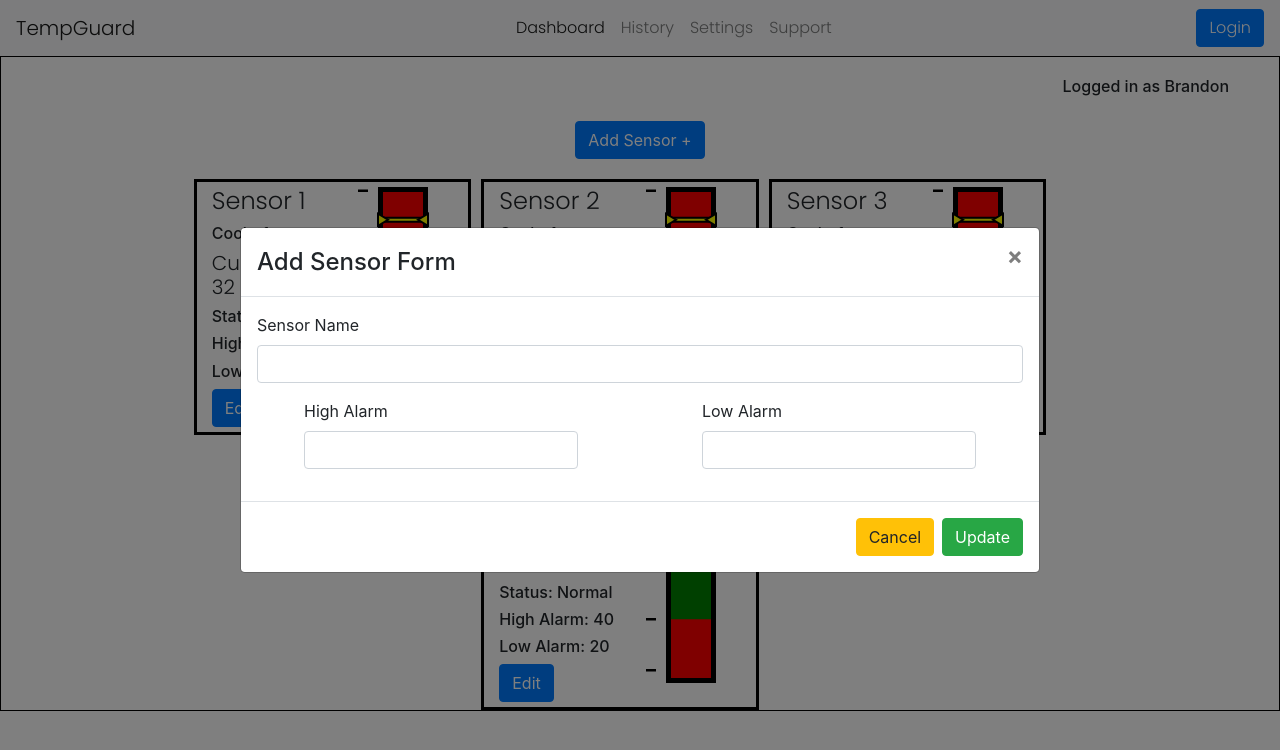
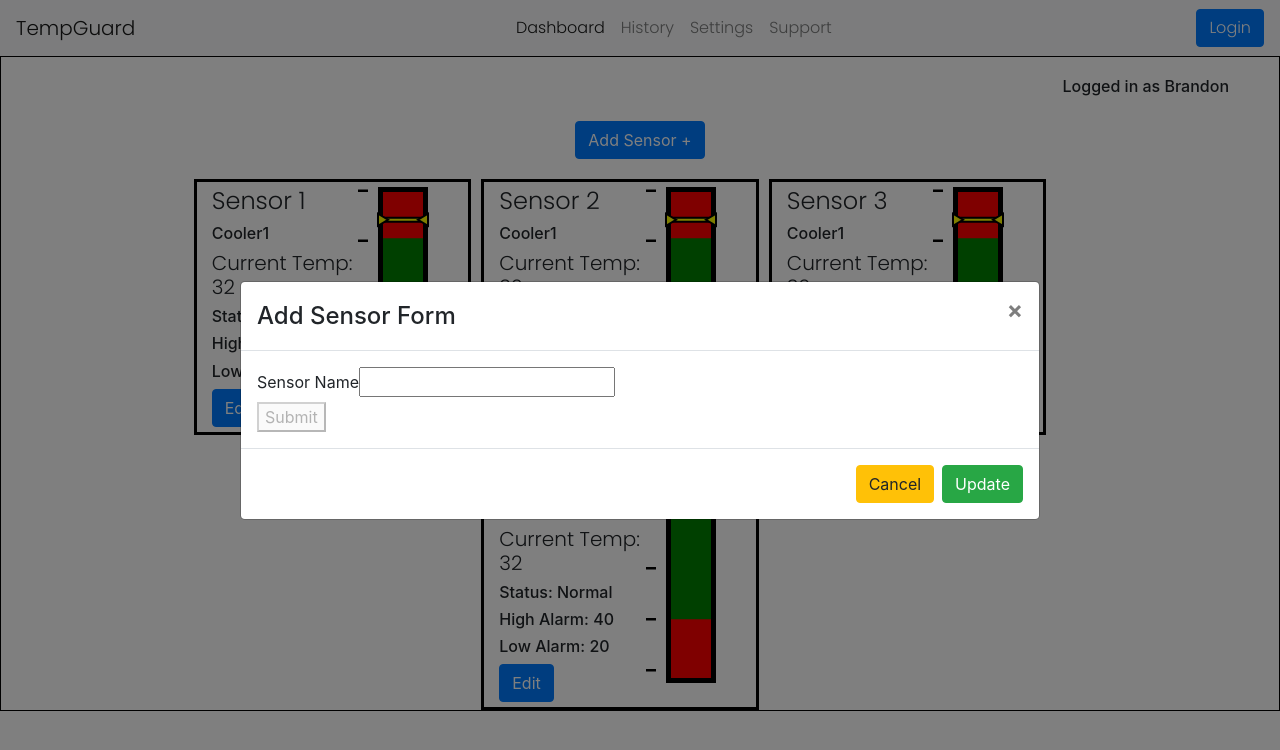
Before and after one commit to bkunke1/tempGuardOAuthClient, a React (Create React App) app: page /dashboard in a window 1280 px wide. Both pictures are taken after a click on the button "Add Sensor +". Shown: the top 750 px of the page. Built offline with nearby package versions, Linux system fonts and the light colour scheme; no server answers.

Commit message:
added add sensor form validation

```diff
--- /dev/null
+++ b/src/Components/Forms/CreateSensorForm/CreateSensorForm.module.css
@@ -0,0 +1,13 @@
+.errorText {
+    color:rgb(238, 6, 45);
+    font-weight: 800;
+}
+
+.formControl {
+}
+
+.invalid {
+    border: 2px solid red;
+  border-radius: 4px;
+  background-color: #eb12124f;
+}
--- /dev/null
+++ b/src/Components/Forms/CreateSensorForm/CreateSensorForm.tsx
@@ -0,0 +1,71 @@
+import React, { useState } from 'react';
+import styles from './CreateSensorForm.module.css';
+
+export default function CreateSensorForm() {
+  const [enteredSensorName, setEnteredSensorName] = useState('');
+  const [enteredSensorNameIsTouched, setEnteredSensorNameIsTouched] =
+    useState(false);
+
+  const enteredSensorNameIsValid = enteredSensorName.trim() !== '';
+  const sensorNameInputIsInvalid =
+    !enteredSensorNameIsValid && enteredSensorNameIsTouched;
+
+  const enteredSensorHighAlarmIsValid = false;
+  const enteredSensorLowAlarmIsValid = false;
+
+  let formIsValid = false;
+
+  if (
+    enteredSensorNameIsValid &&
+    enteredSensorHighAlarmIsValid &&
+    enteredSensorLowAlarmIsValid
+  ) {
+    formIsValid = true;
+  }
+
+  const sensorInputChangeHandler = (event: any) => {
+    setEnteredSensorName(event.target.value);
+  };
+
+  const sensorInputBlurHandler = (event: any) => {
+    setEnteredSensorNameIsTouched(true);
+  };
+
+  const createSensorFormSubmitHandler = (event: any) => {
+    event.preventDefault();
+
+    setEnteredSensorNameIsTouched(true);
+
+    if (!enteredSensorNameIsValid) {
+      return;
+    }
+    console.log(enteredSensorName);
+    setEnteredSensorName('');
+    setEnteredSensorNameIsTouched(false);
+  };
+
+  const sensorNameInputClasses = sensorNameInputIsInvalid
+    ? styles.invalid
+    : styles.formControl;
+
+  return (
+    <form onSubmit={createSensorFormSubmitHandler}>
+      <div>
+        <label htmlFor="sensorName">Sensor Name</label>
+        <input
+          className={sensorNameInputClasses}
+          type="text"
+          id="sensorName"
+          onChange={sensorInputChangeHandler}
+          onBlur={sensorInputBlurHandler}
+        />
+        {sensorNameInputIsInvalid && (
+          <p className={styles.errorText}>Sensor Name must not be empty.</p>
+        )}
+      </div>
+      <div className="">
+        <button disabled={!formIsValid}>Submit</button>
+      </div>
+    </form>
+  );
+}
--- a/src/Pages/DashboardPage/Dashboard.tsx
+++ b/src/Pages/DashboardPage/Dashboard.tsx
@@ -1,8 +1,9 @@
-import React, { useContext } from 'react';
+import React, { useContext, useRef, useState } from 'react';
 import { myContext } from '../../Context';
 import { IUser } from '../../types/maintypes';
 import styles from './Dashboard.module.css';
 import Sensor from '../../Components/Sensor/Sensor';
+import CreateSensorForm from '../../Components/Forms/CreateSensorForm/CreateSensorForm';
 import { setEnvironment } from '../../Context';
 
 // Bootstrap Components
@@ -15,16 +16,32 @@ import { Omit, BsPrefixProps } from 'react-bootstrap/esm/helpers';
 
 export default function Dashboard() {
   const context = useContext(myContext) as IUser;
+  const [enteredSensorName, setEnteredSensorName] = useState('');
 
-  const createSensor = () => {
-    console.log('create sensor clicked');
-    fetch(`${setEnvironment}/createSensor`)
-      .then((res) => {
-        console.log(res);
-      })
-      .catch((err) => {
-        console.log(err);
-      });
+  const sensorNameInputHandler = (event: any) => {
+    setEnteredSensorName(event.target.value);
+
+    if (enteredSensorName.trim() == '') {
+
+    }
+  };
+
+  const createSensorModalSubmissionHandler = (event: any) => {
+    console.log('create sensor submitted');
+    event.preventDefault();
+    console.log(enteredSensorName);
+
+    if (enteredSensorName.trim() == '') {
+
+    }
+
+    // fetch(`${setEnvironment}/createSensor`)
+    //   .then((res) => {
+    //     console.log(res);
+    //   })
+    //   .catch((err) => {
+    //     console.log(err);
+    //   });
   };
 
   const sensorList = [
@@ -116,10 +133,11 @@ export default function Dashboard() {
           </Modal.Title>
         </Modal.Header>
         <Modal.Body>
-        <form>
+          <CreateSensorForm />
+        {/* <form>
                 <div className="form-group">
                   <label>Sensor Name</label>
-                  <input type="text" className="form-control" id="sensorName1" />
+                  <input type="text" className="form-control" id="sensorName1" onChange={sensorNameInputHandler} />
                 </div>
                 <div className="form-group row">
                   <div className="col-xs-3 mx-auto">
@@ -131,11 +149,11 @@ export default function Dashboard() {
                     <input type="text" className="form-control" id="lowAlarm1" />
                   </div>
                 </div>
-              </form>
+              </form> */}
         </Modal.Body>
         <Modal.Footer>
           <Button className="btn-warning" onClick={props.onHide}>Cancel</Button>
-          <Button className="btn-success" onClick={createSensor}>Update</Button>
+          <Button className="btn-success" onClick={createSensorModalSubmissionHandler}>Update</Button>
         </Modal.Footer>
       </Modal>
     );
```
